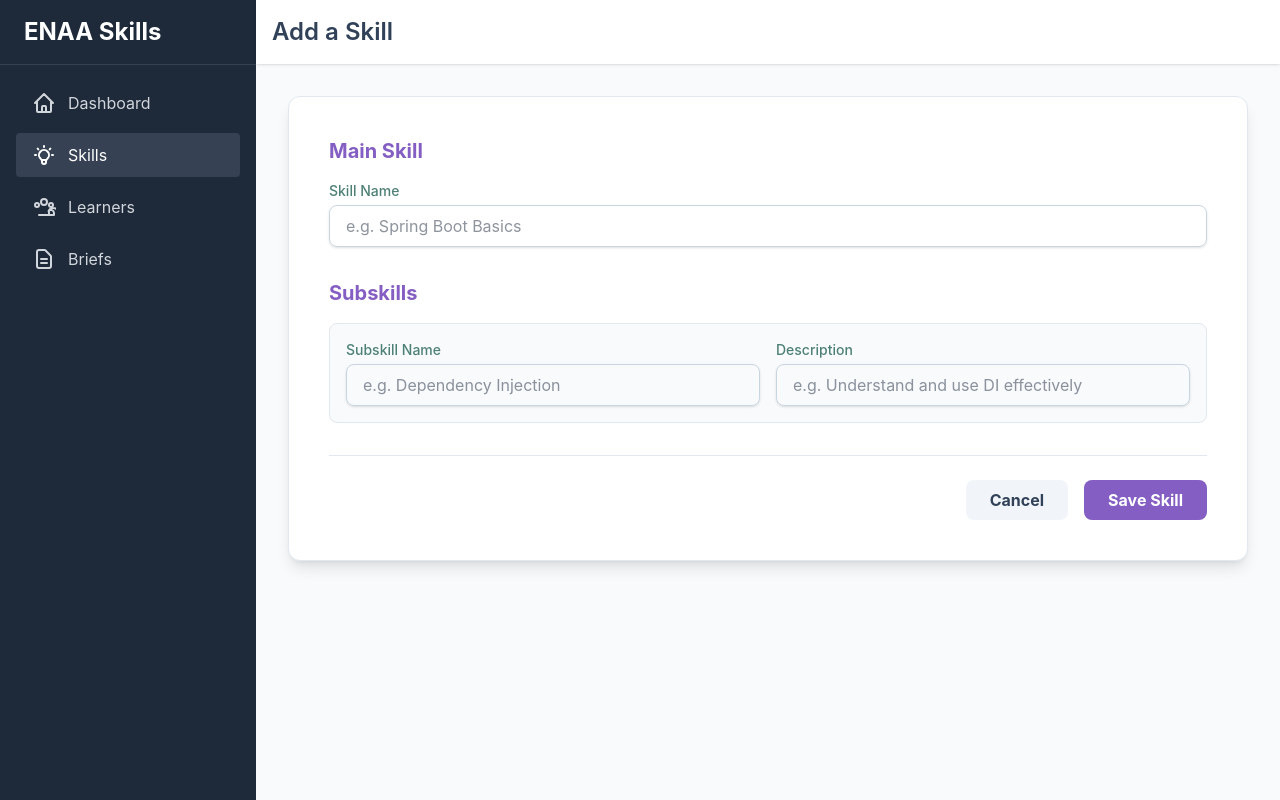
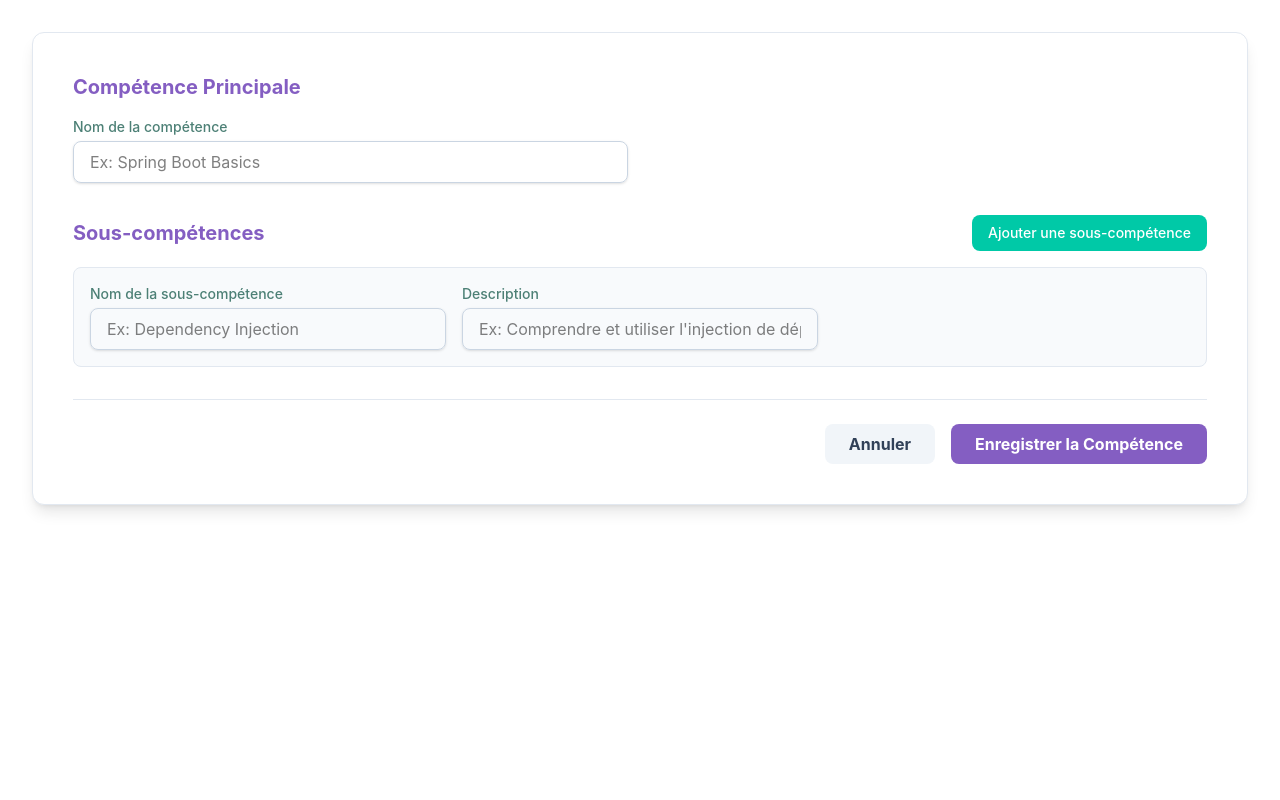
Before and after one commit to lahcen404/ENAA-SKills-microservices, an Angular app in the folder enaa-skills-frontend/: page /add-skill in a window 1280 px wide. Built offline with nearby package versions, Linux system fonts and the light colour scheme.

Commit message:
create ts logic of add a skill

```diff
--- a/enaa-skills-frontend/src/app/app.config.ts
+++ b/enaa-skills-frontend/src/app/app.config.ts
@@ -1,12 +1,14 @@
-import { ApplicationConfig, provideBrowserGlobalErrorListeners, provideZoneChangeDetection } from '@angular/core';
+// Dans votre fichier app.config.ts
+
+import { ApplicationConfig } from '@angular/core';
 import { provideRouter } from '@angular/router';
+import { provideHttpClient } from '@angular/common/http';
 
 import { routes } from './app.routes';
 
 export const appConfig: ApplicationConfig = {
   providers: [
-    provideBrowserGlobalErrorListeners(),
-    provideZoneChangeDetection({ eventCoalescing: true }),
-    provideRouter(routes)
+    provideRouter(routes),
+    provideHttpClient()
   ]
 };
--- a/enaa-skills-frontend/src/app/core/modules/skill.ts
+++ b/enaa-skills-frontend/src/app/core/modules/skill.ts
@@ -3,6 +3,5 @@ import {SubSkill} from './subSkill';
 export interface Skill {
   id?: number;
   name: string;
-  validate?: boolean;
   subSkills: SubSkill[];
 }
--- a/enaa-skills-frontend/src/app/core/modules/subSkill.ts
+++ b/enaa-skills-frontend/src/app/core/modules/subSkill.ts
@@ -2,5 +2,4 @@ export interface SubSkill {
   id?: number;
   name: string;
   description: string;
-  status?: 'VALIDATE' | 'NOT_VALIDATE' ;
 }
--- a/enaa-skills-frontend/src/app/core/services/skill/skill.ts
+++ b/enaa-skills-frontend/src/app/core/services/skill/skill.ts
@@ -1,12 +1,13 @@
 import { Injectable } from '@angular/core';
 import {HttpClient} from '@angular/common/http';
 import {Observable} from 'rxjs';
+import {Skill} from '../../modules/skill';
 
 @Injectable({
   providedIn: 'root'
 })
-export class Skill {
-  apiUrl="http://localhost:8080/api/surplus";
+export class SkillService {
+  apiUrl="http://localhost:8083/skills";
 
   constructor(private http: HttpClient){}
 
--- a/enaa-skills-frontend/src/app/features/competences/competence-form/competence-form.html
+++ b/enaa-skills-frontend/src/app/features/competences/competence-form/competence-form.html
@@ -1,99 +1,67 @@
-<body class="bg-slate-50 text-slate-800">
+<body>
+<div>
+<main>
+<div class="p-8 overflow-auto">
 
-<div class="flex h-screen">
-  <!-- Sidebar -->
-  <aside class="w-64 bg-gray-800 text-white flex flex-col fixed h-full">
-    <div class="px-6 py-4 border-b border-gray-700">
-      <h1 class="text-2xl font-bold text-white">ENAA Skills</h1>
-    </div>
-    <nav class="flex-1 p-4 space-y-2">
-      <a href="#" class="flex items-center py-2.5 px-4 rounded transition duration-200 hover:bg-gray-700 text-gray-300">
-        <svg class="w-6 h-6 mr-3" fill="none" stroke="currentColor" viewBox="0 0 24 24">
-          <path stroke-linecap="round" stroke-linejoin="round" stroke-width="2"
-                d="M3 12l2-2m0 0l7-7 7 7M5 10v10a1 1 0 001 1h3m10-11l2 2m-2-2v10a1 1 0 01-1 1h-3m-6 0a1 1 0 001-1v-4a1 1 0 011-1h2a1 1 0 011 1v4a1 1 0 001 1m-6 0h6"></path>
-        </svg>
-        Dashboard
-      </a>
-      <a href="#" class="bg-gray-700 text-white flex items-center py-2.5 px-4 rounded transition duration-200">
-        <svg class="w-6 h-6 mr-3" fill="none" stroke="currentColor" viewBox="0 0 24 24">
-          <path stroke-linecap="round" stroke-linejoin="round" stroke-width="2"
-                d="M9.663 17h4.673M12 3v1m6.364 1.636l-.707.707M21 12h-1M4 12H3m3.343-5.657l-.707-.707m2.828 9.9a5 5 0 117.072 0l-.548.547A3.374 3.374 0 0014 18.469V19a2 2 0 11-4 0v-.531c0-.895-.356-1.754-.988-2.386l-.548-.547z"></path>
-        </svg>
-        Skills
-      </a>
-      <a href="#" class="flex items-center py-2.5 px-4 rounded transition duration-200 hover:bg-gray-700 text-gray-300">
-        <svg class="w-6 h-6 mr-3" fill="none" stroke="currentColor" viewBox="0 0 24 24">
-          <path stroke-linecap="round" stroke-linejoin="round" stroke-width="2"
-                d="M17 20h5v-2a3 3 0 00-5.356-1.857M17 20H7m10 0v-2c0-.656-.126-1.283-.356-1.857m0 0a5.002 5.002 0 019.288 0M15 7a3 3 0 11-6 0 3 3 0 016 0zm6 3a2 2 0 11-4 0 2 2 0 014 0zM7 10a2 2 0 11-4 0 2 2 0 014 0z"></path>
-        </svg>
-        Learners
-      </a>
-      <a href="#" class="flex items-center py-2.5 px-4 rounded transition duration-200 hover:bg-gray-700 text-gray-300">
-        <svg class="w-6 h-6 mr-3" fill="none" stroke="currentColor" viewBox="0 0 24 24">
-          <path stroke-linecap="round" stroke-linejoin="round" stroke-width="2"
-                d="M9 12h6m-6 4h6m2 5H7a2 2 0 01-2-2V5a2 2 0 012-2h5.586a1 1 0 01.707.293l5.414 5.414a1 1 0 01.293.707V19a2 2 0 01-2 2z"></path>
-        </svg>
-        Briefs
-      </a>
-    </nav>
-  </aside>
+  <form [formGroup]="competenceForm" (ngSubmit)="onSubmit()" class="space-y-8 bg-white p-10 rounded-xl shadow-lg border border-slate-200">
 
-  <!-- Main Content -->
-  <main class="ml-64 flex-1 flex flex-col">
-    <header class="bg-white shadow-sm p-4 flex justify-between items-center sticky top-0 z-10">
-      <h2 class="text-2xl font-semibold text-slate-700">Add a Skill</h2>
-    </header>
-
-    <div class="p-8 overflow-auto">
-      <form id="skill-form" class="space-y-8 bg-white p-10 rounded-xl shadow-lg border border-slate-200">
-        <!-- Main Skill -->
+    <!-- Section Compétence Principale -->
     <div>
-          <h3 class="text-xl font-bold text-custom-purple mb-4">Main Skill</h3>
-          <label for="skillName" class="block text-sm font-medium text-custom-muted-teal">Skill Name</label>
-          <input type="text" id="skillName" name="name" required
+      <h3 class="text-xl font-bold text-custom-purple mb-4">Compétence Principale</h3>
+      <div class="grid grid-cols-1 md:grid-cols-2 gap-6 items-center">
+        <div>
+          <label for="skillName" class="block text-sm font-medium text-custom-muted-teal">Nom de la compétence</label>
+          <input type="text" id="skillName" formControlName="name" required
                  class="w-full px-4 py-2 mt-1 border border-slate-300 rounded-lg shadow-sm focus:ring-custom-teal focus:border-custom-teal transition"
-                 placeholder="e.g. Spring Boot Basics">
+                 placeholder="Ex: Spring Boot Basics">
         </div>
 
-        <!-- Subskills -->
+      </div>
+    </div>
+
+    <!-- Section Sous-Compétences -->
     <div>
       <div class="flex justify-between items-center mb-4">
-            <h3 class="text-xl font-bold text-custom-purple">Subskills</h3>
-            <!-- Le bouton "Add" est retiré car il n'y a plus de JS -->
+        <h3 class="text-xl font-bold text-custom-purple">Sous-compétences</h3>
+        <button type="button" (click)="addSubSkill()"
+                class="text-sm px-4 py-2 bg-custom-teal text-white rounded-lg font-medium hover:bg-opacity-90 transition">
+          Ajouter une sous-compétence
+        </button>
       </div>
 
-          <!-- Conteneur pour les sous-compétences -->
-          <div id="subskills-container" class="space-y-4">
-            <!-- Un seul formulaire de sous-compétence est affiché par défaut -->
-            <div class="subskill-form p-4 border border-slate-200 rounded-lg bg-slate-50">
-              <div class="grid grid-cols-1 md:grid-cols-2 gap-4">
+
+      <div id="subskills-container" formArrayName="subSkills" class="space-y-4">
+
+        <div *ngFor="let subSkill of subSkills.controls; let i=index" [formGroupName]="i" class="subskill-form p-4 border border-slate-200 rounded-lg bg-slate-50 relative">
+          <div class="grid grid-cols-1 md:grid-cols-3 gap-4 items-center">
             <div>
-                  <label class="block text-sm font-medium text-custom-muted-teal">Subskill Name</label>
-                  <input type="text" name="subSkills[0][name]" required
+              <label class="block text-sm font-medium text-custom-muted-teal">Nom de la sous-compétence</label>
+              <input type="text" formControlName="name" required
                      class="w-full px-4 py-2 mt-1 border border-slate-300 rounded-lg shadow-sm focus:ring-custom-teal focus:border-custom-teal transition"
-                         placeholder="e.g. Dependency Injection">
+                     placeholder="Ex: Dependency Injection">
             </div>
             <div>
               <label class="block text-sm font-medium text-custom-muted-teal">Description</label>
-                  <input type="text" name="subSkills[0][description]" required
+              <input type="text" formControlName="description" required
                      class="w-full px-4 py-2 mt-1 border border-slate-300 rounded-lg shadow-sm focus:ring-custom-teal focus:border-custom-teal transition"
-                         placeholder="e.g. Understand and use DI effectively">
+                     placeholder="Ex: Comprendre et utiliser l'injection de dépendances">
             </div>
+
+          </div>
+
         </div>
       </div>
     </div>
 
-        </div>
-
-        <!-- Action Buttons -->
+    <!-- Boutons d'action -->
     <div class="flex justify-end space-x-4 pt-6 border-t border-slate-200">
       <button type="button"
               class="px-6 py-2 font-bold text-slate-700 bg-slate-100 rounded-lg hover:bg-slate-200 transition-colors">
-            Cancel
+        Annuler
       </button>
-          <button type="submit"
-                  class="px-6 py-2 font-bold text-white bg-custom-purple rounded-lg hover:bg-opacity-90 transition-all transform hover:scale-105">
-            Save Skill
+      <button type="submit" [disabled]="!competenceForm.valid"
+              class="px-6 py-2 font-bold text-white bg-custom-purple rounded-lg hover:bg-opacity-90 transition-all transform hover:scale-105 disabled:bg-slate-400 disabled:scale-100">
+        Enregistrer la Compétence
       </button>
     </div>
   </form>
@@ -101,5 +69,4 @@
 </main>
 </div>
 
-
 </body>
--- a/enaa-skills-frontend/src/app/features/competences/competence-form/competence-form.ts
+++ b/enaa-skills-frontend/src/app/features/competences/competence-form/competence-form.ts
@@ -1,11 +1,81 @@
-import { Component } from '@angular/core';
+import { Component, OnInit } from '@angular/core';
+import { FormBuilder, FormGroup, FormArray, Validators, ReactiveFormsModule } from '@angular/forms';
+import { CommonModule } from '@angular/common';
+import { SkillService } from '../../../core/services/skill/skill';
+import {Skill} from '../../../core/modules/skill';
+import {HttpClientModule} from '@angular/common/http';
 
 @Component({
   selector: 'app-competence-form',
-  imports: [],
+  standalone: true,
+  imports: [
+    CommonModule,
+    ReactiveFormsModule,
+    HttpClientModule
+
+  ],
   templateUrl: './competence-form.html',
-  styleUrl: './competence-form.css'
+  styleUrls: ['./competence-form.css']
 })
-export class CompetenceForm {
+export class CompetenceForm implements OnInit {
 
+  public competenceForm!: FormGroup;
+
+  constructor(
+    private fb: FormBuilder,
+    private skillService: SkillService
+  ) {}
+
+
+  ngOnInit(): void {
+    this.competenceForm = this.fb.group({
+      name: ['', Validators.required],
+      subSkills: this.fb.array([])
+    });
+
+
+    // one subskill form by default
+    this.addSubSkill();
+  }
+
+  get subSkills(): FormArray {
+    return this.competenceForm.get('subSkills') as FormArray;
+  }
+
+  // add a new subskill to the array
+  newSubSkill(): FormGroup {
+    return this.fb.group({
+      name: ['', Validators.required],
+      description: ['', Validators.required]
+    });
+  }
+
+  // add a new subskill to the array
+  addSubSkill() {
+    this.subSkills.push(this.newSubSkill());
+  }
+
+
+  onSubmit() {
+    if (this.competenceForm.invalid) {
+      console.error("error in form");
+      return;
+    }
+
+    // get form data
+    const skillData: Skill = this.competenceForm.value;
+
+    // send data to backend
+    this.skillService.addSkill(skillData).subscribe({
+      next: (response) => {
+        console.log('Skill created !', response);
+        this.competenceForm.reset();
+        this.subSkills.clear();
+        this.addSubSkill();
+      },
+      error: (err) => {
+        console.error("error in create  :", err);
+      }
+    });
+  }
 }
```
Also changed, not shown: 1 other file (tests, documents, lock files or other folders). Lines whose indentation alone changed are shown as unchanged.
